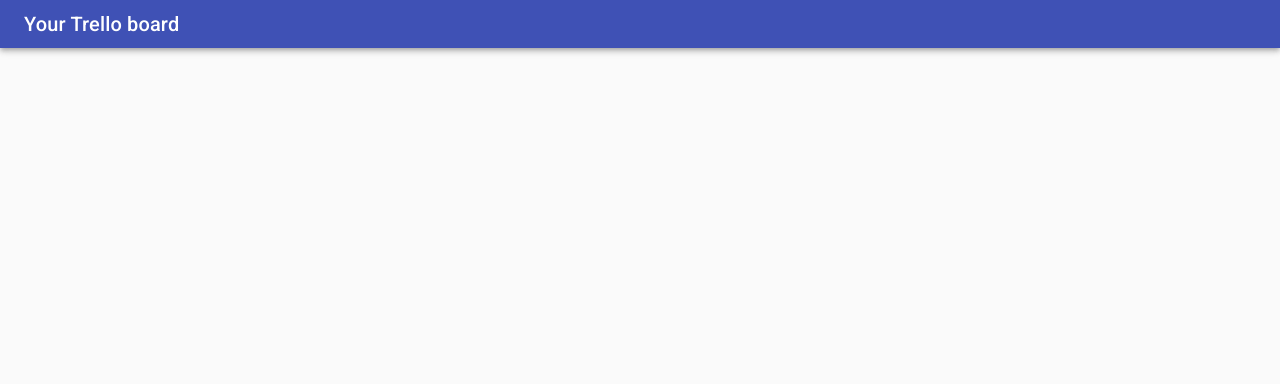
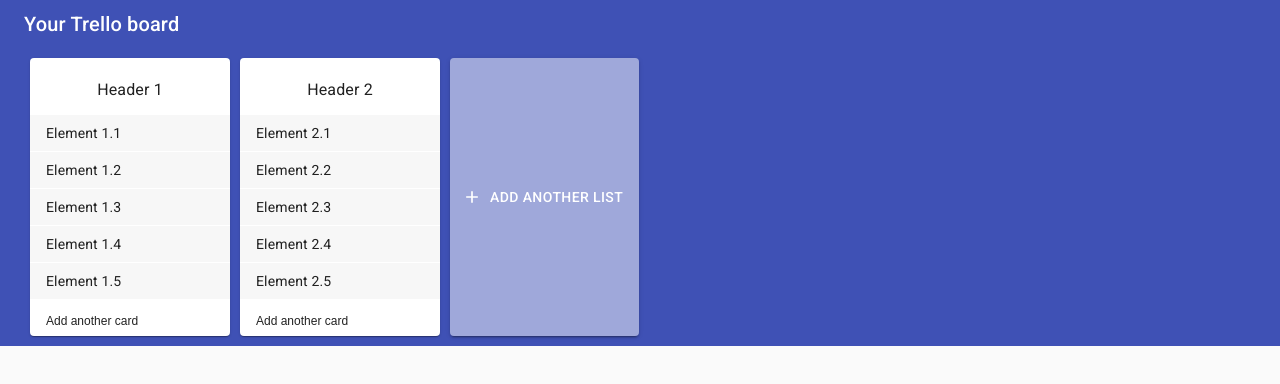
Before and after one commit to maksimanom/react_trello, a React (Create React App) app: page / in a window 1280 px wide. Shown: the top 384 px of the page. Built offline with nearby package versions, Linux system fonts and the light colour scheme.

Commit message:
showing boards, cards & adding a cards

```diff
--- a/package.json
+++ b/package.json
@@ -4,6 +4,7 @@
   "private": true,
   "dependencies": {
     "@material-ui/core": "^4.9.9",
+    "@material-ui/icons": "^4.9.1",
     "@testing-library/jest-dom": "^4.2.4",
     "@testing-library/react": "^9.5.0",
     "@testing-library/user-event": "^7.2.1",
--- a/src/App.js
+++ b/src/App.js
@@ -1,17 +1,36 @@
-import React from 'react';
+import React, {useContext, useEffect} from "react";
 
 import CssBaseline from "@material-ui/core/CssBaseline";
+import { makeStyles } from "@material-ui/core/styles";
+import Grid from "@material-ui/core/Grid";
 
-import Header from "./Component/Header"
+import Header from "./Component/Header";
+import Boards from "./Component/Boards";
 
-const App = ()=>{
 
-  return(
-    <>
-    <CssBaseline />
-    <Header/>
-    </>
-  )
-}
+const useStyles = makeStyles((theme) => ({
+  root: {
+    "& .boards":{
+      width: "auto",
+      minWidth: '100%'
+    }
+  },
+}));
+
+const App = () => {
+  const classes = useStyles();
+
+  return (
+    <Grid container className={classes.root}>
+      <CssBaseline />
+      <Grid item xs={12}>
+        <Header />
+      </Grid>
+      <Grid item className="boards">
+        <Boards />
+      </Grid>
+    </Grid>
+  );
+};
 
 export default App;
--- /dev/null
+++ b/src/Component/Boards/index.js
@@ -0,0 +1,56 @@
+import React, { useContext, useEffect } from "react";
+
+import { Button, makeStyles } from "@material-ui/core/";
+import AddIcon from "@material-ui/icons/Add";
+
+import { StoreContext } from "../../utils/store";
+import Board from "./showBoard";
+
+const useStyles = makeStyles((theme) => ({
+  root: {
+    backgroundColor: "#3F51B5",
+    padding: "10px 0 10px 30px",
+    overflow: "auto",
+    color: "#000",
+    display: "flex",
+    flexFlow: "row nowrap",
+    "& .MuiButton-root": {
+      background: "rgba(255, 255, 255, 0.5)",
+      color: "#fff",
+      fontSize: 14,
+    },
+  },
+}));
+
+const Boards = () => {
+  const {
+    ["boards"]: [boards, setBoards],
+  } = React.useContext(StoreContext);
+
+  // useEffect(() => {
+  //   localStorage.setItem("trello_boards", boards);
+  // }, []);
+
+  console.log(boards);
+
+  const classes = useStyles();
+
+  return (
+    <main className={classes.root}>
+      {boards.map((boardItem, index) => {
+        return (
+          <Board
+            key={index}
+            boardItem={boardItem}
+            boards={boards}
+            setBoards={(newBoards) => setBoards(newBoards)}
+          ></Board>
+        );
+      })}
+      <Button variant="contained" startIcon={<AddIcon />}>
+        Add another list
+      </Button>
+    </main>
+  );
+};
+export default Boards;
--- /dev/null
+++ b/src/Component/Boards/showBoard.js
@@ -0,0 +1,141 @@
+import React from "react";
+
+import {
+  makeStyles,
+  List,
+  ListItem,
+  Divider,
+  Paper,
+  TextField,
+  Button,
+} from "@material-ui/core/";
+import addCardToBoard from "../../utils/addCard";
+import changeCardName from "../../utils/changeCardName";
+
+const useStyles = makeStyles((theme) => ({
+  root: {
+    marginRight: 10,
+    backgroundColor: "#fff",
+    "& .board-title": {
+      textAlign: "center",
+      "& .MuiInputBase-input":{
+        textAlign: "center",
+      },
+      "& .MuiInput-underline:before": {
+        borderBottom: "none",
+      },
+    },
+    "& .board-item": {
+      backgroundColor: "#f7f7f7",
+      margin: "1px 0",
+      "&:hover": {
+        backgroundColor: "#737373",
+        color: "#fff",
+      },
+    },
+    "& .add-board-item": {
+      fontSize: 12,
+      paddingTop: 14,
+      paddingBottom: 0,
+    },
+    "& .add-card-block": {
+      display: "flex",
+      flexDirection: "column",
+      "& .add-card-block__button": {
+        marginTop: 5,
+        backgroundColor: "#5AAC44",
+        alignSelf: "flex-start",
+      },
+    },
+  },
+}));
+
+const Board = ({ boardItem, boards, setBoards }) => {
+  const classes = useStyles();
+  const [textOfNewCard, setTextOfNewCard] = React.useState("");
+  const [newCardName, setNewCardName] = React.useState(boardItem.title);
+  const [visibleAddCardBlock, setVisibleAddCardBlock] = React.useState(false);
+
+  const handleChange = (e) => {
+    if (e.target.name === "new-card") setTextOfNewCard(e.target.value);
+    if (e.target.name === "board-title__input") setNewCardName(e.target.value);
+  };
+  const handleClick = (e) => {
+    if (e.target.name === "change-add-card-visibility") {
+      setVisibleAddCardBlock(!visibleAddCardBlock);
+    }
+    if (e.target.name === "add-card-block__button") {
+      const boardsWithNewCard = addCardToBoard(
+        boards,
+        boardItem.id,
+        textOfNewCard
+      );
+      setVisibleAddCardBlock(!visibleAddCardBlock);
+      setTextOfNewCard("");
+      setBoards(boardsWithNewCard);
+    }
+  };
+  const handleOnBlur = () => {
+    if (newCardName !== "") {
+      const newBoards = changeCardName(boards, boardItem.id, newCardName);
+      setBoards(newBoards);
+    }
+  };
+
+  return (
+    <List component={Paper} className={classes.root}>
+      <ListItem className="board-title">
+        <TextField
+          fullWidth
+          multiline
+          value={newCardName}
+          name="board-title__input"
+          onChange={(e) => {
+            handleChange(e);
+          }}
+          onBlur={(e) => {
+            handleOnBlur(e);
+          }}
+        />
+      </ListItem>
+      <Divider component="span" />
+      {boardItem.tasks.map((task, index) => {
+        return (
+          <ListItem button key={index} className="board-item">
+            {task.text}
+          </ListItem>
+        );
+      })}
+      {!visibleAddCardBlock ? (
+        <ListItem
+          button
+          className="add-board-item"
+          component="button"
+          name="change-add-card-visibility"
+          onClick={(e) => handleClick(e)}
+        >
+          Add another card
+        </ListItem>
+      ) : (
+        <ListItem component="div" className="add-card-block">
+          <TextField
+            fullWidth
+            multiline
+            value={textOfNewCard}
+            name="new-card"
+            onChange={(e) => handleChange(e)}
+          />
+          <Button
+            className="add-card-block__button"
+            onClick={(e) => handleClick(e)}
+            name="add-card-block__button"
+          >
+            Add card
+          </Button>
+        </ListItem>
+      )}
+    </List>
+  );
+};
+
+export default Board;
--- a/src/index.js
+++ b/src/index.js
@@ -1,8 +1,11 @@
-import React from 'react';
-import ReactDOM from 'react-dom';
-import App from './App';
+import React from "react";
+import ReactDOM from "react-dom";
+import App from "./App";
+import StoreProvider from "./utils/store";
 
 ReactDOM.render(
-    <App />,
-  document.getElementById('root')
+  <StoreProvider>
+    <App />
+  </StoreProvider>,
+  document.getElementById("root")
 );
--- /dev/null
+++ b/src/utils/addCard.js
@@ -0,0 +1,13 @@
+const addCardToBoard = (boards, boardId, text) => {
+  let newArray = boards.map((board) => {
+    if (board.id === boardId) {
+      const maxId = board.tasks.reduce((prev, cur) => {
+        return prev.id>cur.id ? prev.id : cur.id;
+      });
+      board.tasks.push({ id: maxId + 1, text: text, dateEnd: "no" });
+    }
+    return board
+  });
+  return newArray;
+};
+export default addCardToBoard;
--- /dev/null
+++ b/src/utils/changeCardName.js
@@ -0,0 +1,11 @@
+const changeCardName = (boards, boardId, newCardName) => {
+  let newArray = boards.map((board) => {
+    if (board.id === boardId) {
+      board.title = newCardName;
+    }
+    return board;
+  });
+  console.log(newArray);
+  return newArray;
+};
+export default changeCardName;
--- /dev/null
+++ b/src/utils/setDefaultBoard.js
@@ -0,0 +1,38 @@
+const ls = localStorage;
+const setDefaultBoardIfNoPresent = () => {
+  if (
+    JSON.parse(ls.getItem("trello_boards")) === null ||
+    JSON.parse(ls.getItem("trello_boards")) === undefined ||
+    JSON.parse(ls.getItem("trello_boards")).length === 0
+  ) {
+    ls.setItem(
+      "trello_boards",
+      JSON.stringify([
+        {
+          id: 0,
+          title: "Header 1",
+          tasks: [
+            { id: 0, text: "Element 1.1", dateEnd: "no" },
+            { id: 1, text: "Element 1.2", dateEnd: "no" },
+            { id: 2, text: "Element 1.3", dateEnd: "no" },
+            { id: 3, text: "Element 1.4", dateEnd: "no" },
+            { id: 4, text: "Element 1.5", dateEnd: "no" },
+          ],
+        },
+        {
+          id: 1,
+          title: "Header 2",
+          tasks: [
+            { id: 0, text: "Element 2.1", dateEnd: "no" },
+            { id: 1, text: "Element 2.2", dateEnd: "no" },
+            { id: 2, text: "Element 2.3", dateEnd: "no" },
+            { id: 3, text: "Element 2.4", dateEnd: "no" },
+            { id: 4, text: "Element 2.5", dateEnd: "no" },
+          ],
+        },
+      ])
+    );
+  }
+};
+
+export default setDefaultBoardIfNoPresent;
--- /dev/null
+++ b/src/utils/store.js
@@ -0,0 +1,18 @@
+import React from "react";
+import setDefaultBoardIfNoPresent from "./setDefaultBoard";
+
+export const StoreContext = React.createContext(null);
+setDefaultBoardIfNoPresent();
+
+export default ({ children }) => {
+  const defaultData = JSON.parse(localStorage.getItem("trello_boards"));
+  const [boards, setBoards] = React.useState(defaultData);
+
+  const store = {
+    boards: [boards, setBoards],
+  };
+
+  return (
+    <StoreContext.Provider value={store}>{children}</StoreContext.Provider>
+  );
+};
```
Also changed, not shown: src/utils/setBoards.js (added, +7 -0 lines), 1 other file (tests, documents, lock files or other folders).
